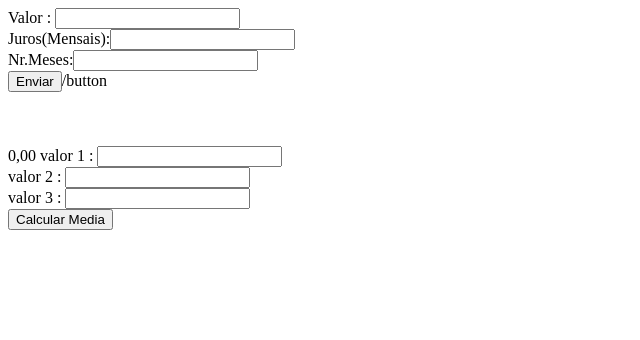
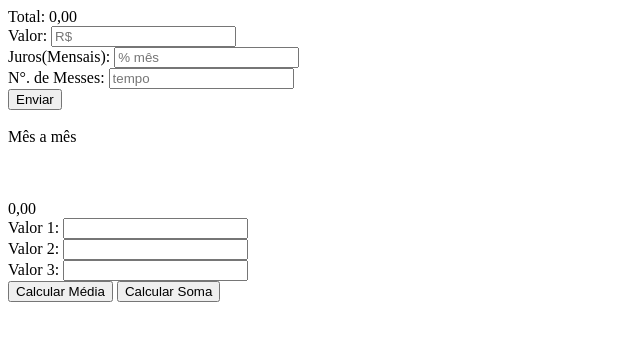
Before and after one commit to joaodavantelescola/primeiroc_3t, a plain HTML site: page index.html in a window 1280 px wide. Shown: the whole page, without its empty margins (0-640 px from the left). Drawn offline with Linux system fonts and the light colour scheme.

Commit message:
Update index.html

```diff
--- a/index.html
+++ b/index.html
@@ -1,31 +1,35 @@
 <!DOCTYPE html>
-<html lang="pt-br">
+<html lang="pt br">
 <head>
     <meta charset="UTF-8">
     <meta http-equiv="X-UA-Compatible" content="IE=edge">
     <meta name="viewport" content="width=device-width, initial-scale=1.0">
-    <title>Primeiro C</title>
-    <script src="estudo.js"></script>
+    <title>primeiro C</title>
+<script src="estudo.js"></script>
 
 </head>
+
 <body>
-    Valor : <input id="valor" type="text"><br>
-    Juros(Mensais):<input id="Juros" type="text"><br>
-    Nr.Meses:<input id="meses " type="text"><br>
-    <button onclick="mat()">Enviar </button>/button
+    <div class="calc">
 
-<br><br><br><br>
-<span id="resultado">0,00</span>
-valor 1 : <input id="v1" type="text"><br>
-valor 2 : <input id="v2" type="text"><br>
-valor 3 : <input id="v3" type="text"><br>
+        <span id="totalGeral">Total: 0,00</span><br>
 
+   Valor: <input id="valor" placeholder="R$" type="text"><br>
+   Juros(Mensais): <input id="juros" placeholder="% mês" type="text"><br>
+   N°. de Messes: <input id="messes" placeholder="tempo" type="text"><br>
+   <button onclick="mat()">Enviar</button></div></br>
 
-<button onclick="media()">Calcular Media</button>
+   <span id="tempo">Mês a mês</span>
 
+   </div>
 
-
-
+   <br><br><br><br>
+   <span id= "resultado">0,00</span><br>
+   Valor 1: <input id="v1" type="text"><br>
+   Valor 2: <input id="v2" type="text"><br>
+   Valor 3: <input id="v3" type="text"><br>
+   <button onclick="media()">Calcular Média</button>
+   <button onclick="soma() ">Calcular Soma</button>
 
 
 </body>
```
